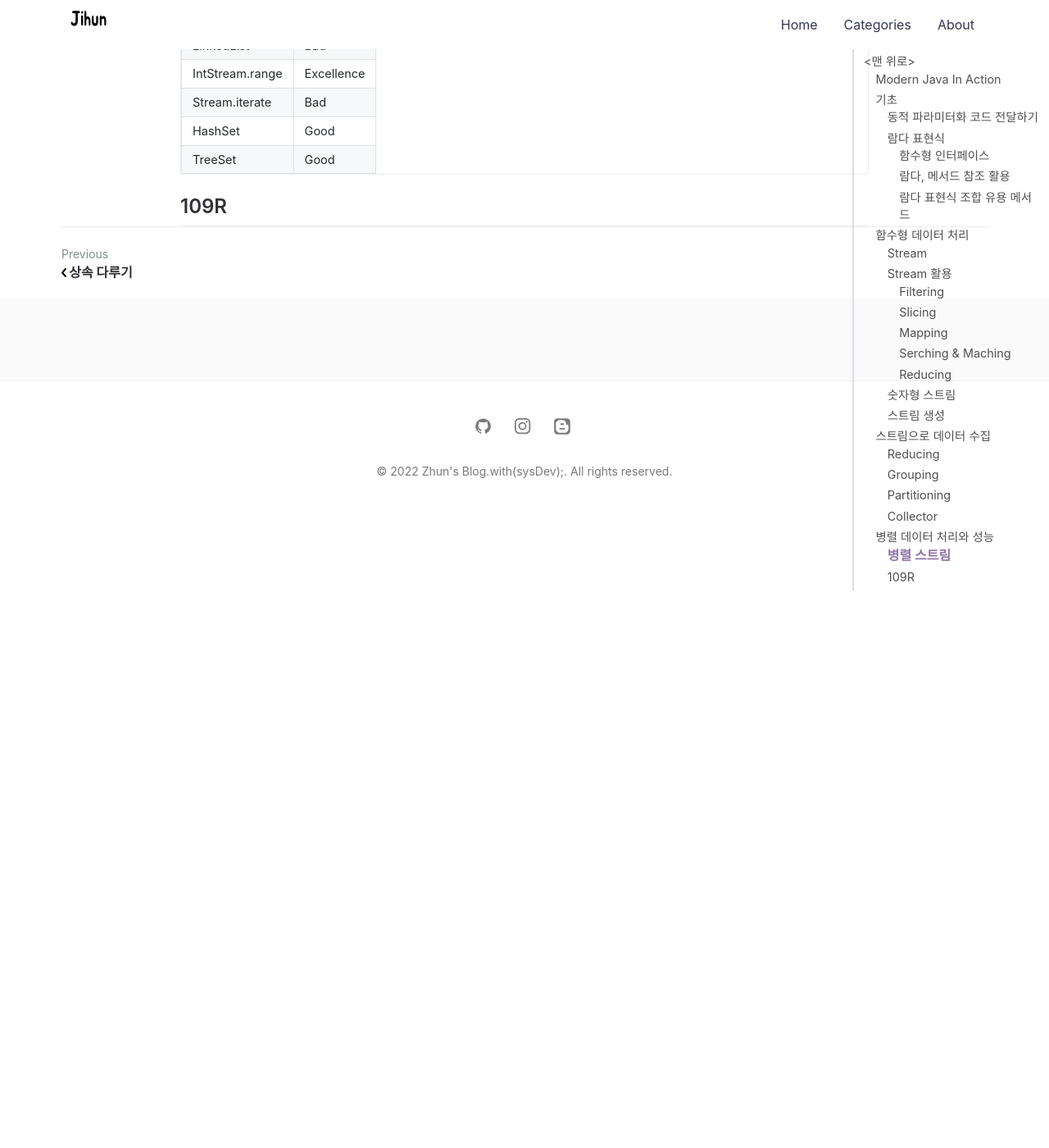
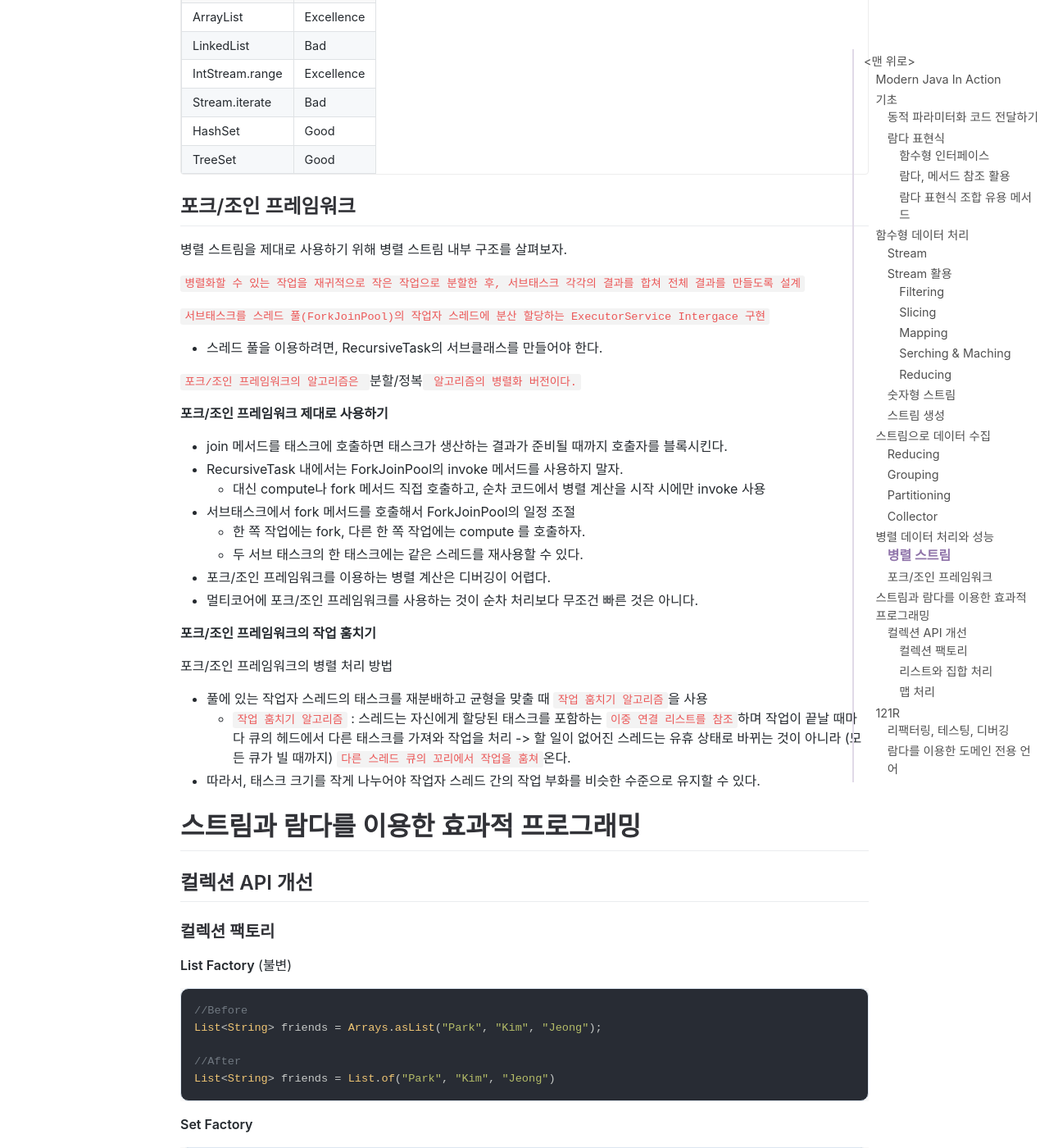
Before and after one commit to jihunparkme/jihunparkme.github.io, a Jekyll site: the page built from _posts/2022-01-29-Modern_Java_In_Action.md, in a window 1280 px wide and 1400 px high, scrolled down 21141 px. Shown: the whole window at 82% size. Built offline with Jekyll 4.4.1, drawn with Linux system fonts in a browser that asks for light colours; nearby versions of some CDN libraries; comment, search, counter and statistics services are not loaded; some of the changed text lies outside the part shown.

Commit message:
[MJIA] 컬렉션 API 개선 - 리스트와 집합 처리

````diff
--- a/_posts/2022-01-29-Modern_Java_In_Action.md
+++ b/_posts/2022-01-29-Modern_Java_In_Action.md
@@ -1003,5 +1003,113 @@
 |HashSet|Good|
 |TreeSet|Good|
 
+## 포크/조인 프레임워크
 
-## 109R
+병렬 스트림을 제대로 사용하기 위해 병렬 스트림 내부 구조를 살펴보자.
+
+`병렬화할 수 있는 작업을 재귀적으로 작은 작업으로 분할한 후, 서브태스크 각각의 결과를 합쳐 전체 결과를 만들도록 설계`
+
+`서브태스크를 스레드 풀(ForkJoinPool)의 작업자 스레드에 분산 할당하는 ExecutorService Intergace 구현`
+
+- 스레드 풀을 이용하려면, RecursiveTask<R>의 서브클래스를 만들어야 한다.
+
+`포크/조인 프레임워크의 알고리즘은 `분할/정복` 알고리즘의 병렬화 버전이다.`
+
+**포크/조인 프레임워크 제대로 사용하기**
+
+- join 메서드를 태스크에 호출하면 태스크가 생산하는 결과가 준비될 때까지 호출자를 블록시킨다.
+- RecursiveTask 내에서는 ForkJoinPool의 invoke 메서드를 사용하지 말자.
+  - 대신 compute나 fork 메서드 직접 호출하고, 순차 코드에서 병렬 계산을 시작 시에만 invoke 사용
+- 서브태스크에서 fork 메서드를 호출해서 ForkJoinPool의 일정 조절
+  - 한 쪽 작업에는 fork, 다른 한 쪽 작업에는 compute 를 호출하자.
+  - 두 서브 태스크의 한 태스크에는 같은 스레드를 재사용할 수 있다.
+- 포크/조인 프레임워크를 이용하는 병렬 계산은 디버깅이 어렵다.
+- 멀티코어에 포크/조인 프레임워크를 사용하는 것이 순차 처리보다 무조건 빠른 것은 아니다.
+
+**포크/조인 프레임워크의 작업 훔치기**
+
+포크/조인 프레임워크의 병렬 처리 방법
+
+- 풀에 있는 작업자 스레드의 태스크를 재분배하고 균형을 맞출 때 `작업 훔치기 알고리즘`을 사용
+  - `작업 훔치기 알고리즘` : 스레드는 자신에게 할당된 태스크를 포함하는 `이중 연결 리스트를 참조`하며 작업이 끝날 때마다 큐의 헤드에서 다른 태스크를 가져와 작업을 처리 -> 할 일이 없어진 스레드는 유휴 상태로 바뀌는 것이 아니라 (모든 큐가 빌 때까지) `다른 스레드 큐의 꼬리에서 작업을 훔쳐`온다.
+- 따라서, 태스크 크기를 작게 나누어야 작업자 스레드 간의 작업 부화를 비슷한 수준으로 유지할 수 있다.
+
+# 스트림과 람다를 이용한 효과적 프로그래밍
+
+## 컬렉션 API 개선
+
+### 컬렉션 팩토리
+
+**List Factory** (불변)
+
+```java
+//Before
+List<String> friends = Arrays.asList("Park", "Kim", "Jeong");
+
+//After
+List<String> friends = List.of("Park", "Kim", "Jeong")
+```
+
+**Set Factory**
+
+```java
+Set<String> friends = Set.of("Park", "Kim", "Jeong");
+```
+
+**Map Factory**
+
+```java
+// 열 개 이하의 키/값 쌍을 가진 작은 맵을 만들 경우
+Map<String, Integer> ageOfFriends = Map.of("Park", 20, "Kim", 21, "Jeong", 25);
+
+// 그 이상의 맵 생성 (Map.enty: Map.Entry 객체를 만드는 새로운 팩토리 메서드)
+import static java.util.Map.entry;
+Map<String, String> ageOfFriends = Map.ofEntries(
+        entry("Park", 20),
+        entry("Kim", 21),
+        entry("Jeong", 25));
+```
+
+### 리스트와 집합 처리
+
+기존 컬렉션 객체와 Iterator 객체를 혼용한 삭제, 수정은 쉽게 문제를 일으켰었다.
+
+그래서, java8에서는 List, Set Interface 에 새로운 메서드가 추가되었다. (기존 컬렉션 자체를 수정)
+
+**removeIf**
+
+Predicate를 만족하는 요소 제거 (List, Set)
+
+```java
+transactions.removeIf(transaction ->
+                     Character.isDigit(transaction.getReferenceCode().charAt(0)));
+```
+
+**replaceAll**
+
+UnaryOperator 함수를 이용하여 요소 수정 (List)
+
+```java
+referenceCodes.replaceAll(code -> Character.toUpperCase(code.charAt(0)) + code.substring(1));
+```
+
+**sort**
+
+리스트 정렬 (List)
+
+```java
+list.sort(Comparator.naturalOrder()); // 오름차순
+list.sort(Comparator.reverseOrder());
+list.sort(String.CASE_INSENSITIVE_ORDER); // 대소문자 구분없이 오름차순
+list.sort(Collections.reverseOrder(String.CASE_INSENSITIVE_ORDER));
+```
+
+### 맵 처리
+
+# 121R
+
+
+
+## 리팩터링, 테스팅, 디버깅
+
+## 람다를 이용한 도메인 전용 언어
````
